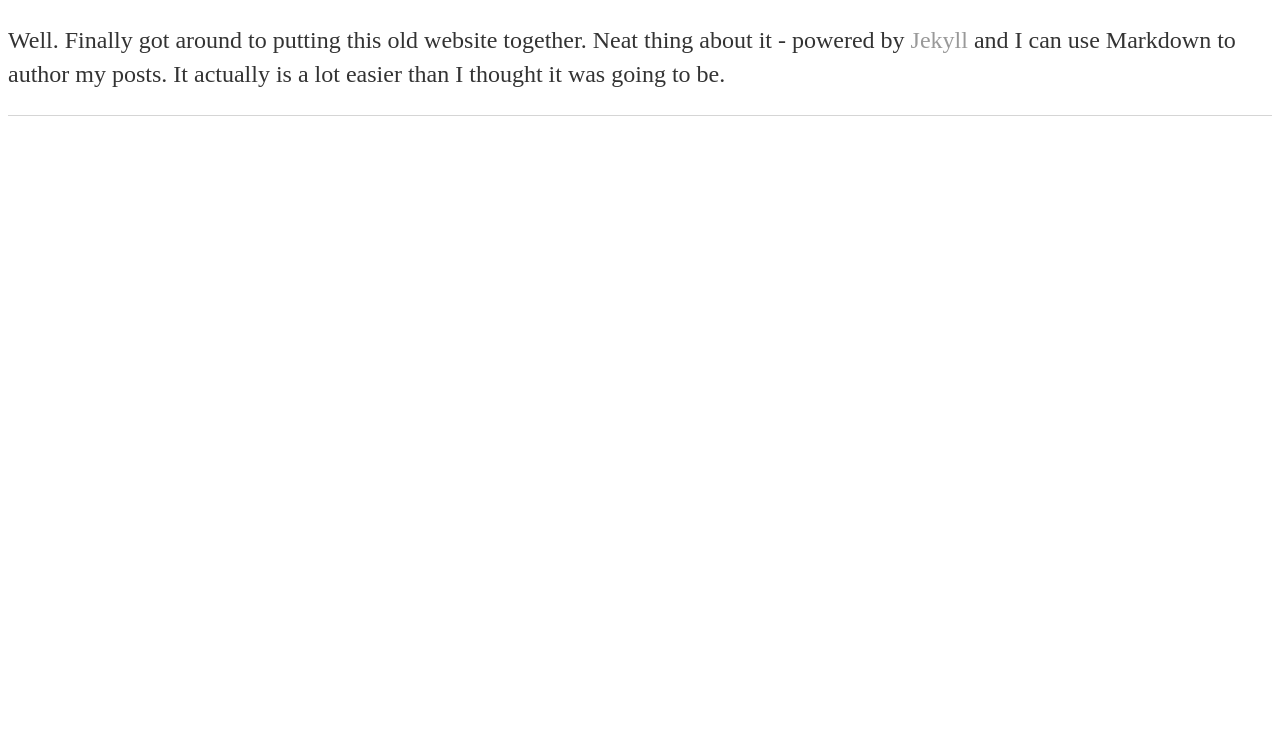
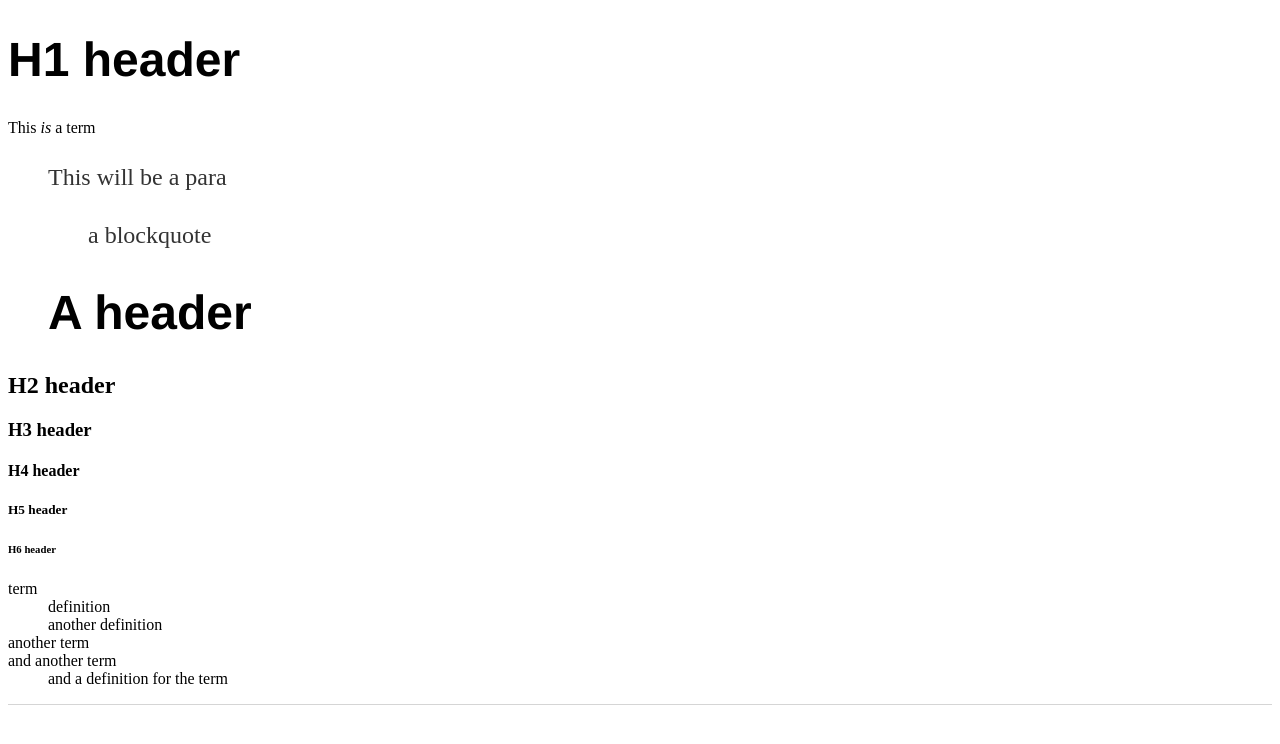
Before and after one commit to nczempin/ll, a Jekyll site: the page built from index.md, in a window 1280 px wide. Shown: the top 744 px of the page. Built offline with Jekyll 4.4.1, drawn with Linux system fonts in a browser that asks for light colours.

Commit message:
try out some markdown

```diff
--- a/index.md
+++ b/index.md
@@ -4,4 +4,29 @@ title: "Hank Quinlan, Horrible Cop, Launches Site"
 date: 2014-04-30
 ---
 
-Well. Finally got around to putting this old website together. Neat thing about it - powered by [Jekyll](http://jekyllrb.com) and I can use Markdown to author my posts. It actually is a lot easier than I thought it was going to be.
+# H1 header
+This *is* a term
+
+: This will be a para
+
+  > a blockquote
+
+  # A header
+
+## H2 header
+
+### H3 header
+
+#### H4 header
+
+##### H5 header
+
+###### H6 header
+
+term
+: definition
+: another definition
+
+another term
+and another term
+: and a definition for the term
```
